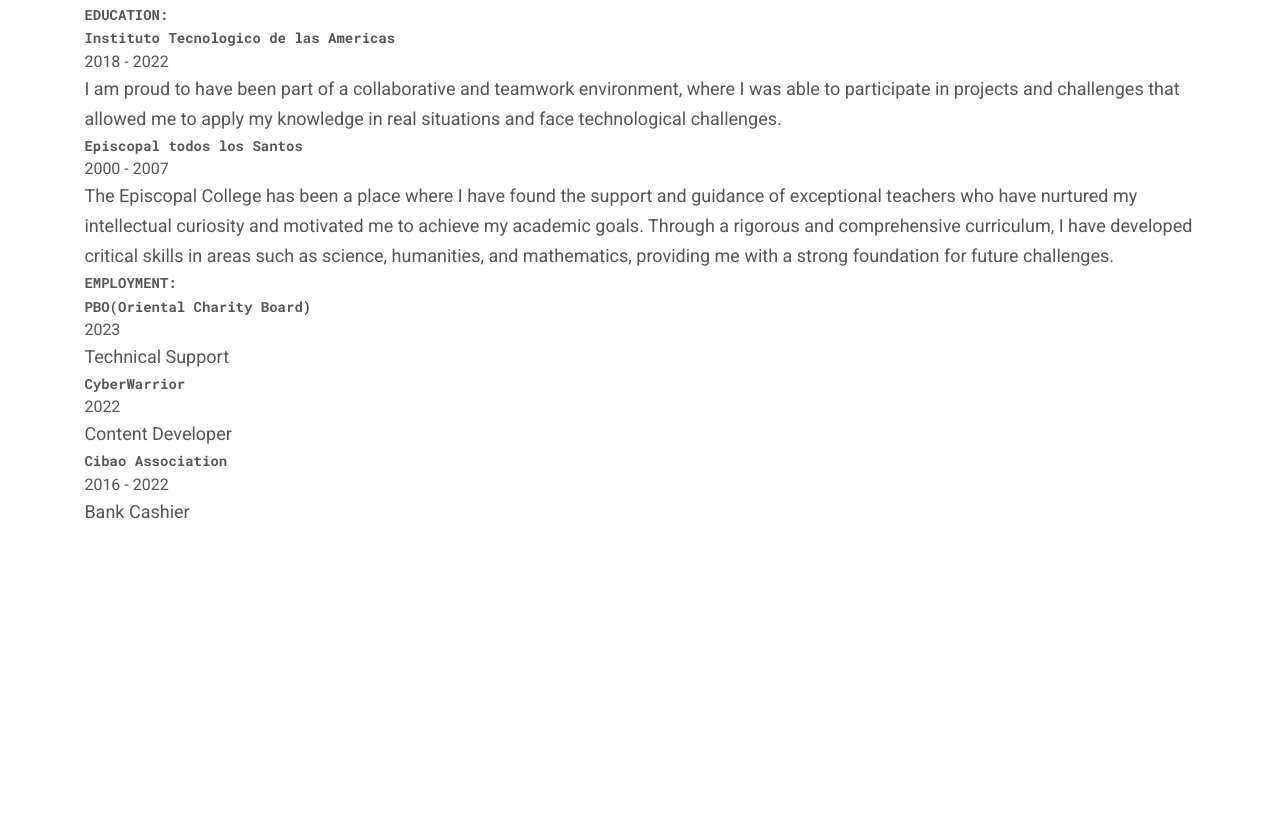
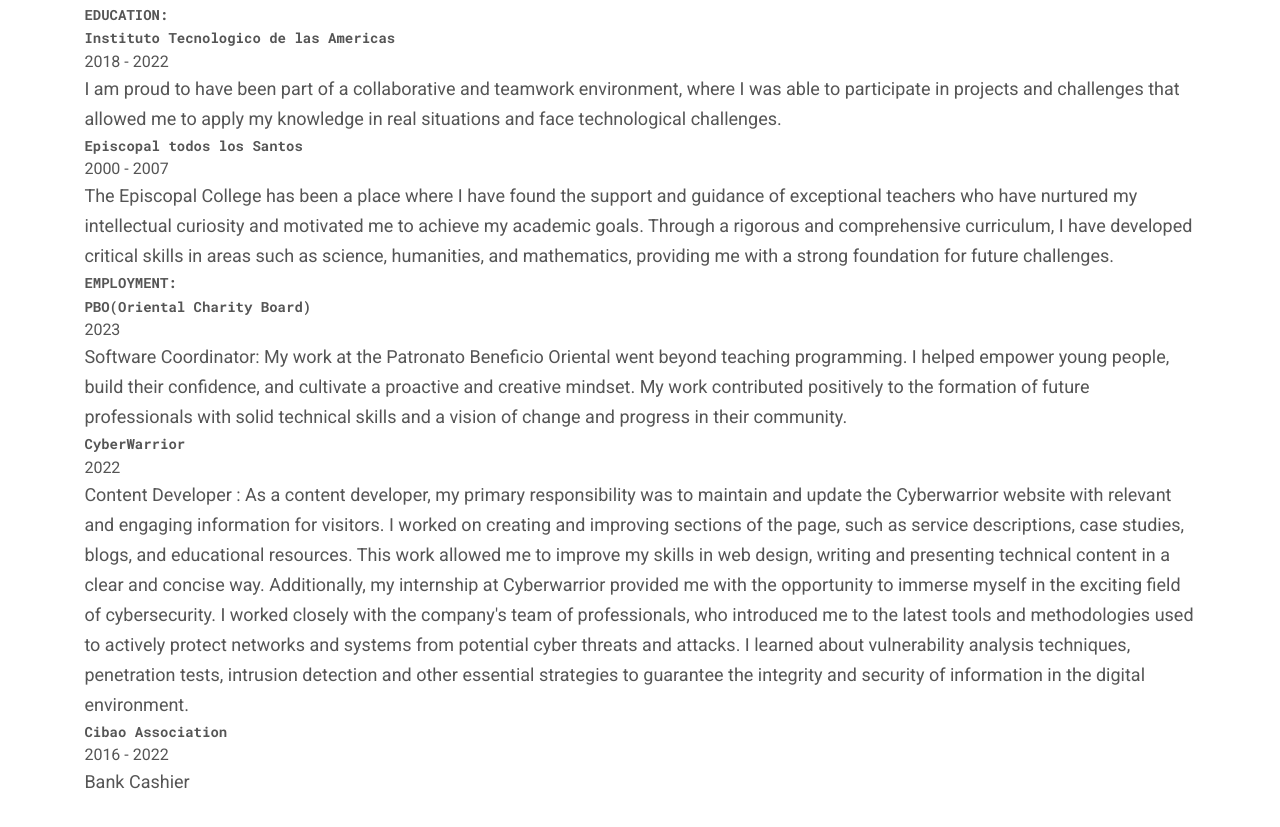
Before and after one commit to gfelix01/Portafolio-Web, a plain HTML site: page index.html in a window 1280 px wide. Shown: the part 2296-3123 px from the top of the page. Before the commit the page ends 2883 px from the top, so only its background shows below. Drawn offline with nearby package versions, Linux system fonts and the light colour scheme; a web font is replaced by a local one.

Commit message:
Add-resume style with

```diff
--- a/index.html
+++ b/index.html
@@ -207,14 +207,18 @@
                 <div class="resume__item">
                 <h3 class="resume__subtitle text-sm">PBO(Oriental Charity Board)</h3>
                 <p class="resume__date tex-sm">2023</p>
-                <p class="resume__description text-lg">Technical Support</p>
+                <p class="resume__description text-lg">Software Coordinator:
+                    My work at the Patronato Beneficio Oriental went beyond teaching programming. I helped empower young people, build their confidence, and cultivate a proactive and creative mindset. My work contributed positively to the formation of future professionals with solid technical skills and a vision of change and progress in their community.
+                </p>
             </div>
 
 
             <div class="resume__item">
                 <h3 class="resume__subtitle text-sm">CyberWarrior</h3>
                 <p class="resume__date tex-sm">2022</p>
-                <p class="resume__description text-lg">Content Developer</p>
+                <p class="resume__description text-lg">Content Developer : As a content developer, my primary responsibility was to maintain and update the Cyberwarrior website with relevant and engaging information for visitors. I worked on creating and improving sections of the page, such as service descriptions, case studies, blogs, and educational resources. This work allowed me to improve my skills in web design, writing and presenting technical content in a clear and concise way.
+
+                    Additionally, my internship at Cyberwarrior provided me with the opportunity to immerse myself in the exciting field of cybersecurity. I worked closely with the company's team of professionals, who introduced me to the latest tools and methodologies used to actively protect networks and systems from potential cyber threats and attacks. I learned about vulnerability analysis techniques, penetration tests, intrusion detection and other essential strategies to guarantee the integrity and security of information in the digital environment.</p>
             </div>
 
 
@@ -228,8 +232,7 @@
          </div>
             </div>
           </section>
-
-      </main>
+        </main>
      <!--========JS==========-->
     <script src="js/main.js"></script>
 </body>
```
